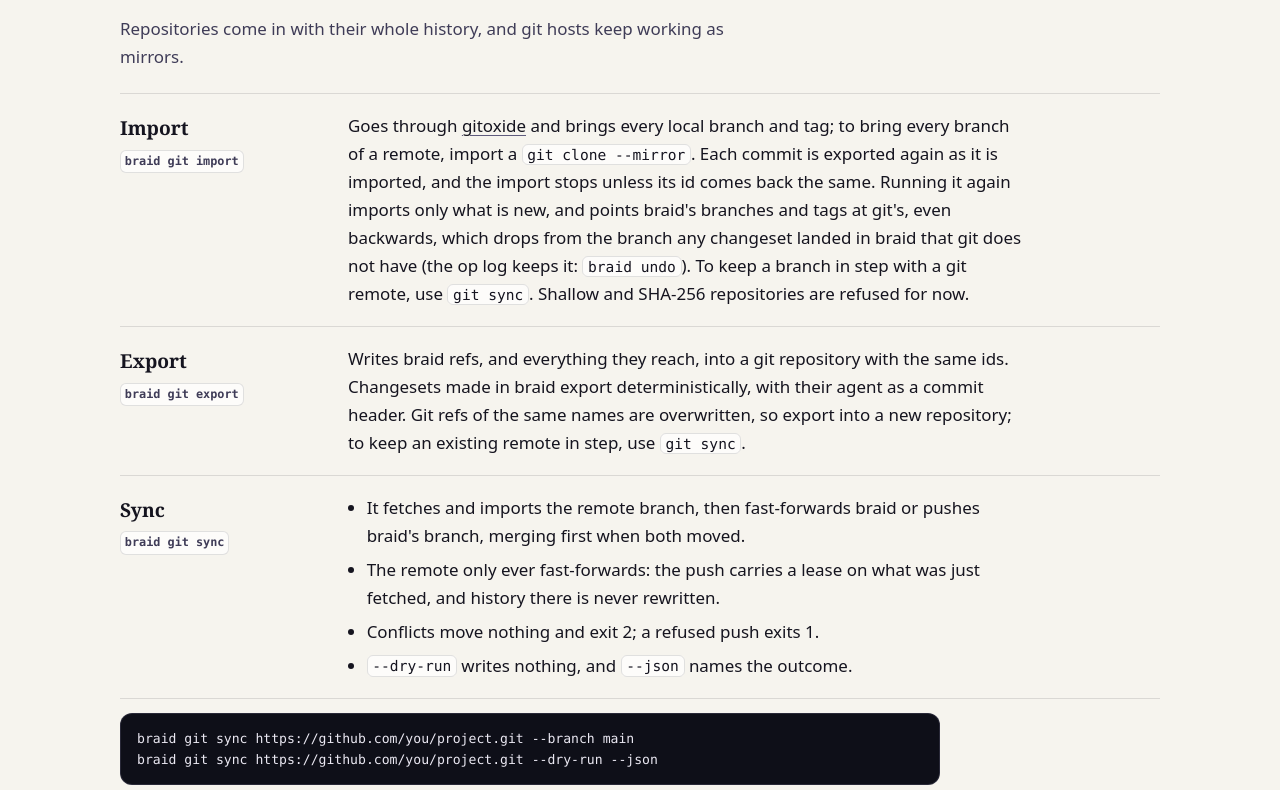
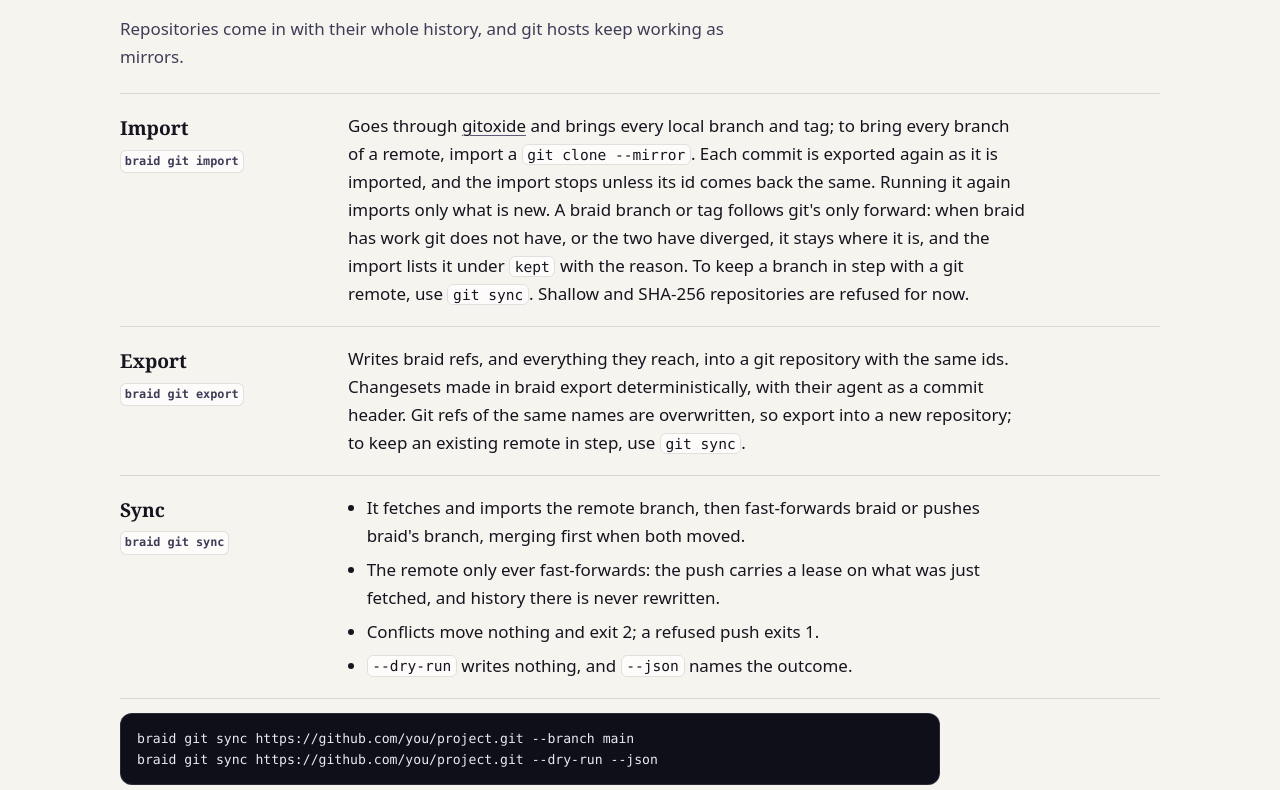
Before and after one commit to KikoCis/elffuss-braid, a plain HTML site: page site/index.html in a window 1280 px wide. Shown: the part 10750-11540 px from the top of the page. Drawn offline with Linux system fonts and the light colour scheme.

Commit message:
Site and README: an import moves braid branches only forward

```diff
--- a/site/index.html
+++ b/site/index.html
@@ -520,8 +520,8 @@
 <dl class="rows">
 <div class="row">
 <dt><span data-l="en" lang="en">Import</span><span data-l="es" lang="es">Importar</span><code lang="en">braid git import</code></dt>
-<dd><p data-l="en" lang="en">Goes through <a href="https://github.com/GitoxideLabs/gitoxide">gitoxide</a> and brings every local branch and tag; to bring every branch of a remote, import a <code>git clone <span class="nw">--mirror</span></code>. Each commit is exported again as it is imported, and the import stops unless its id comes back the same. Running it again imports only what is new, and points braid's branches and tags at git's, even backwards, which drops from the branch any changeset landed in braid that git does not have (the op log keeps it: <code>braid undo</code>). To keep a branch in step with a git remote, use <code class="nw">git sync</code>. Shallow and <span class="nw">SHA-256</span> repositories are refused for now.</p>
-<p data-l="es" lang="es">Pasa por <a href="https://github.com/GitoxideLabs/gitoxide">gitoxide</a> y trae todas las ramas locales y etiquetas; para traer todas las ramas de un remoto, importa un <code>git clone <span class="nw">--mirror</span></code>. Cada commit se vuelve a exportar al importarlo, y la importación se detiene si su id no sale idéntico. Si se repite, solo importa lo nuevo, y apunta las ramas y etiquetas de braid a las de git, aunque sea hacia atrás, con lo que sale de la rama todo changeset aterrizado en braid que git no tenga (el registro de operaciones lo conserva: <code>braid undo</code>). Para mantener una rama al día con un remoto de git, usa <code class="nw">git sync</code>. Los clones superficiales y los repositorios <span class="nw">SHA-256</span> se rechazan por ahora.</p></dd>
+<dd><p data-l="en" lang="en">Goes through <a href="https://github.com/GitoxideLabs/gitoxide">gitoxide</a> and brings every local branch and tag; to bring every branch of a remote, import a <code>git clone <span class="nw">--mirror</span></code>. Each commit is exported again as it is imported, and the import stops unless its id comes back the same. Running it again imports only what is new. A braid branch or tag follows git's only forward: when braid has work git does not have, or the two have diverged, it stays where it is, and the import lists it under <code>kept</code> with the reason. To keep a branch in step with a git remote, use <code class="nw">git sync</code>. Shallow and <span class="nw">SHA-256</span> repositories are refused for now.</p>
+<p data-l="es" lang="es">Pasa por <a href="https://github.com/GitoxideLabs/gitoxide">gitoxide</a> y trae todas las ramas locales y etiquetas; para traer todas las ramas de un remoto, importa un <code>git clone <span class="nw">--mirror</span></code>. Cada commit se vuelve a exportar al importarlo, y la importación se detiene si su id no sale idéntico. Si se repite, solo importa lo nuevo. Una rama o etiqueta de braid solo sigue a la de git hacia delante: si braid tiene trabajo que git no tiene, o los dos han divergido, se queda donde está, y la importación la lista en <code>kept</code> con el motivo. Para mantener una rama al día con un remoto de git, usa <code class="nw">git sync</code>. Los clones superficiales y los repositorios <span class="nw">SHA-256</span> se rechazan por ahora.</p></dd>
 </div>
 <div class="row">
 <dt><span data-l="en" lang="en">Export</span><span data-l="es" lang="es">Exportar</span><code lang="en">braid git export</code></dt>
@@ -625,7 +625,7 @@
 <tr><th scope="col"><span data-l="en" lang="en">Guarantee</span><span data-l="es" lang="es">Garantía</span></th><th scope="col"><span data-l="en" lang="en">How it is checked</span><span data-l="es" lang="es">Cómo se comprueba</span></th></tr>
 </thead>
 <tbody>
-<tr><td><span data-l="en" lang="en">Landing only moves a branch forward; <code>braid undo</code>, <code>braid ref set</code> and <code>braid git import</code> can move it back.</span><span data-l="es" lang="es">Aterrizar solo hace avanzar la rama; <code>braid undo</code>, <code>braid ref set</code> y <code>braid git import</code> pueden hacerla retroceder.</span></td>
+<tr><td><span data-l="en" lang="en">Landing and importing only move a branch forward; <code>braid undo</code> and <code>braid ref set</code> can move it back.</span><span data-l="es" lang="es">Aterrizar e importar solo hacen avanzar la rama; <code>braid undo</code> y <code>braid ref set</code> pueden hacerla retroceder.</span></td>
 <td><span data-l="en" lang="en">Simulation invariant I1, checked after every step (<a href="https://github.com/KikoCis/elffuss-braid/tree/main/crates/sim"><code>crates/sim</code></a>).</span><span data-l="es" lang="es">Invariante I1 de la simulación, comprobada tras cada paso (<a href="https://github.com/KikoCis/elffuss-braid/tree/main/crates/sim"><code>crates/sim</code></a>).</span></td></tr>
 <tr><td><span data-l="en" lang="en">A conflict leaves the branch where it was and exits 2.</span><span data-l="es" lang="es">Un conflicto deja la rama donde estaba y sale con 2.</span></td>
 <td><span data-l="en" lang="en">I5; <a href="https://github.com/KikoCis/elffuss-braid/blob/main/crates/cli/tests/three_agents.rs"><code>three_agents.rs</code></a>.</span><span data-l="es" lang="es">I5; <a href="https://github.com/KikoCis/elffuss-braid/blob/main/crates/cli/tests/three_agents.rs"><code>three_agents.rs</code></a>.</span></td></tr>
```
Also changed, not shown: 1 other file.
